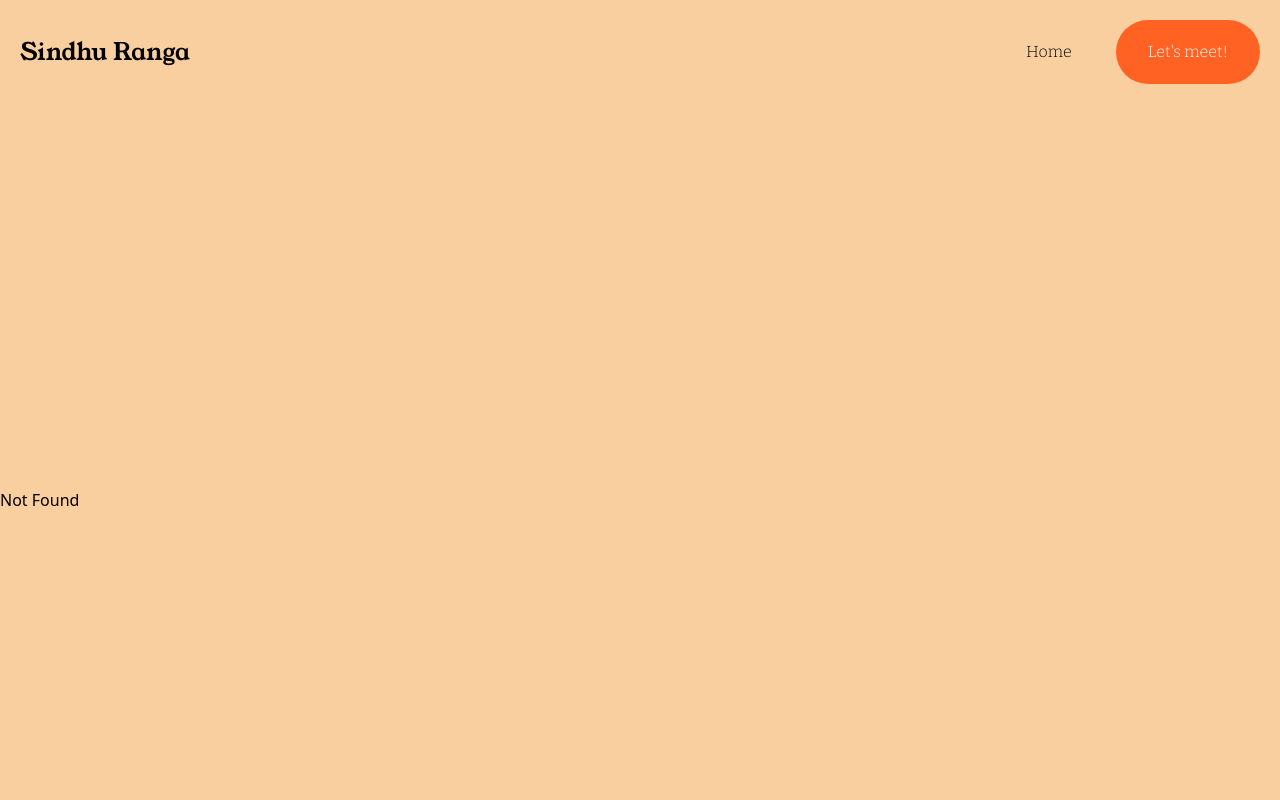
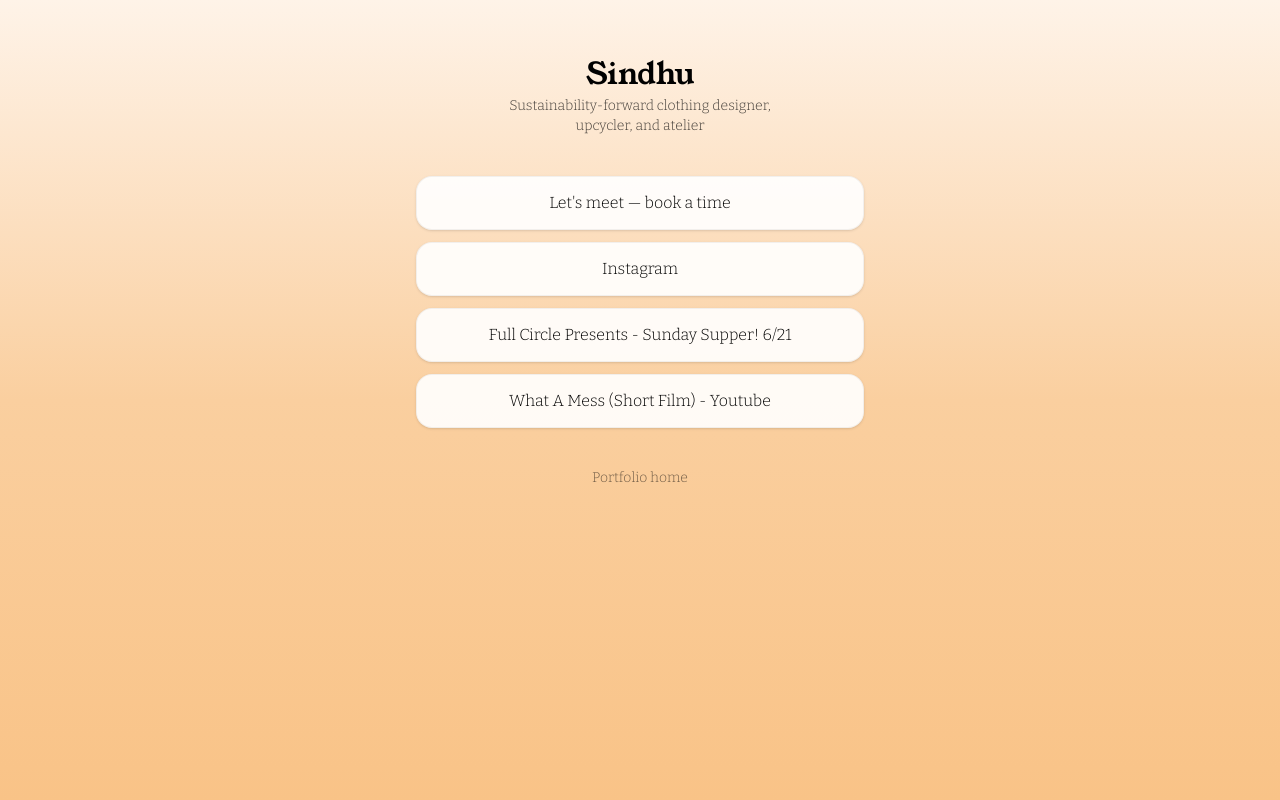
Before and after one commit to sindrang/portfolio-page, a Vue app in the folder portfolio/: page /links in a window 1280 px wide. Before the commit this address had no page. Shown: the top 800 px of the page. Built offline with nearby package versions, Linux system fonts and the light colour scheme.

Commit message:
Adding a linktree page

```diff
--- a/portfolio/index.html
+++ b/portfolio/index.html
@@ -4,7 +4,7 @@
     <meta charset="UTF-8" />
     <link rel="icon" href="/favicon.ico" />
     <meta name="viewport" content="width=device-width, initial-scale=1.0" />
-    <title>Sindhu Ranga</title>
+    <title>Sindhu</title>
     <link href="/src/assets/css/styles.css" rel="stylesheet" />
     <link
       href="https://fonts.googleapis.com/css2?family=Bitter:ital,wght@0,100..900;1,100..900&family=Young+Serif&display=swap"
--- a/portfolio/src/App.vue
+++ b/portfolio/src/App.vue
@@ -1,6 +1,9 @@
 <script setup lang="ts">
-import { RouterView, RouterLink } from 'vue-router'
-import { ref } from 'vue'
+import { RouterView, RouterLink, useRoute } from 'vue-router'
+import { computed, ref } from 'vue'
+
+const route = useRoute()
+const isLinksHub = computed(() => route.name === 'links')
 
 const tabs: string[] = [] //['Engineering', 'Sewing']
 const menuOpen = ref(false)
@@ -15,8 +18,8 @@ const toggleMenu = () => {
 </script>
 
 <template>
-  <div class="h-screen">
-    <nav class="bg-pale-orange border-gray-200 relative z-50">
+  <div :class="isLinksHub ? 'min-h-screen flex flex-col' : 'h-screen'">
+    <nav v-if="!isLinksHub" class="bg-pale-orange border-gray-200 relative z-50">
       <div
         class="py-4 px-5 w-full max-w-screen-xl flex flex-wrap items-center justify-between md:mx-auto md:pt-5"
       >
@@ -121,12 +124,17 @@ const toggleMenu = () => {
         </div>
       </div>
     </nav>
-    <div class="block h-4/5 bg-pale-orange min-h-max">
+    <div
+      :class="
+        isLinksHub
+          ? 'flex-1 flex flex-col bg-pale-orange min-h-0'
+          : 'block h-4/5 bg-pale-orange min-h-max'
+      "
+    >
       <RouterView />
     </div>
-    <embed src="/a-wedding-to-remember.pdf" type="application/pdf" width="100%" height="600px" />
 
-    <footer class="flex bg-pale-orange shadow-sm m-0 h-1/12 py-4 px-20">
+    <footer v-if="!isLinksHub" class="flex bg-pale-orange shadow-sm m-0 h-1/12 py-4 px-20">
       <div class="w-full justify-right">
         <ul class="flex justify-center space-x-4">
           <!-- <li>
--- a/portfolio/src/router/index.ts
+++ b/portfolio/src/router/index.ts
@@ -56,6 +56,11 @@ const router = createRouter({
       component: () => import('../views/VoiceView.vue'),
     },
     {
+      path: '/links',
+      name: 'links',
+      component: () => import('../views/LinksHubView.vue'),
+    },
+    {
       path: '/:pathMatch(.*)*',
       name: 'Not Found',
       component: NotFoundView,
--- /dev/null
+++ b/portfolio/src/views/LinksHubView.vue
@@ -0,0 +1,65 @@
+<script setup lang="ts">
+import { RouterLink } from 'vue-router'
+
+type HubLink = {
+  label: string
+  href: string
+  external?: boolean
+}
+
+const links: HubLink[] = [
+  {
+    label: "Let's meet — book a time",
+    href: 'https://calendar.app.google/YHovgU3NfPbZRRhD9',
+    external: true,
+  },
+  {
+    label: 'Instagram',
+    href: 'https://www.instagram.com/just_sindhu_it/',
+    external: true,
+  },
+  {
+    label: 'Full Circle Presents - Sunday Supper! 6/21',
+    href: 'https://partiful.com/e/RjO6VFnLnRMXyn3Y8Wgg?c=2704JZJu',
+    external: true,
+  },
+  {
+    label: 'What A Mess (Short Film) - Youtube',
+    href: 'https://www.youtube.com/watch?v=kmdUs181tkk',
+    external: true,
+  },
+]
+</script>
+
+<template>
+  <main
+    class="min-h-screen flex flex-col items-center px-5 pt-14 pb-10 bg-pale-orange bg-gradient-to-b from-[#fef3e8] via-[#facf9f] to-[#f9c387]"
+  >
+    <div class="w-full max-w-md flex flex-col items-center text-center">
+      <p class="young-serif-regular text-3xl text-black mb-1">Sindhu</p>
+      <p class="bitter-paragraph text-sm text-black/75 mb-10 max-w-xs">
+        Sustainability-forward clothing designer, upcycler, and atelier
+      </p>
+
+      <ul class="w-full space-y-3 list-none p-0 m-0">
+        <li v-for="item in links" :key="item.href">
+          <a
+            :href="item.href"
+            class="block w-full py-3.5 px-5 rounded-2xl bg-white/90 text-black shadow-sm border border-black/5 bitter-paragraph text-center text-base hover:bg-white hover:shadow-md hover:border-black/10 transition-all duration-200"
+            :target="item.external ? '_blank' : undefined"
+            :rel="item.external ? 'noopener noreferrer' : undefined"
+          >
+            {{ item.label }}
+          </a>
+        </li>
+      </ul>
+
+      <RouterLink
+        to="/"
+        class="mt-10 text-sm bitter-paragraph text-black/55 hover:text-black/80 underline-offset-4 hover:underline"
+      >
+        Portfolio home
+      </RouterLink>
+    </div>
+  </main>
+</template>
```
Also changed, not shown: 1 other file (tests, documents, lock files or other folders).
